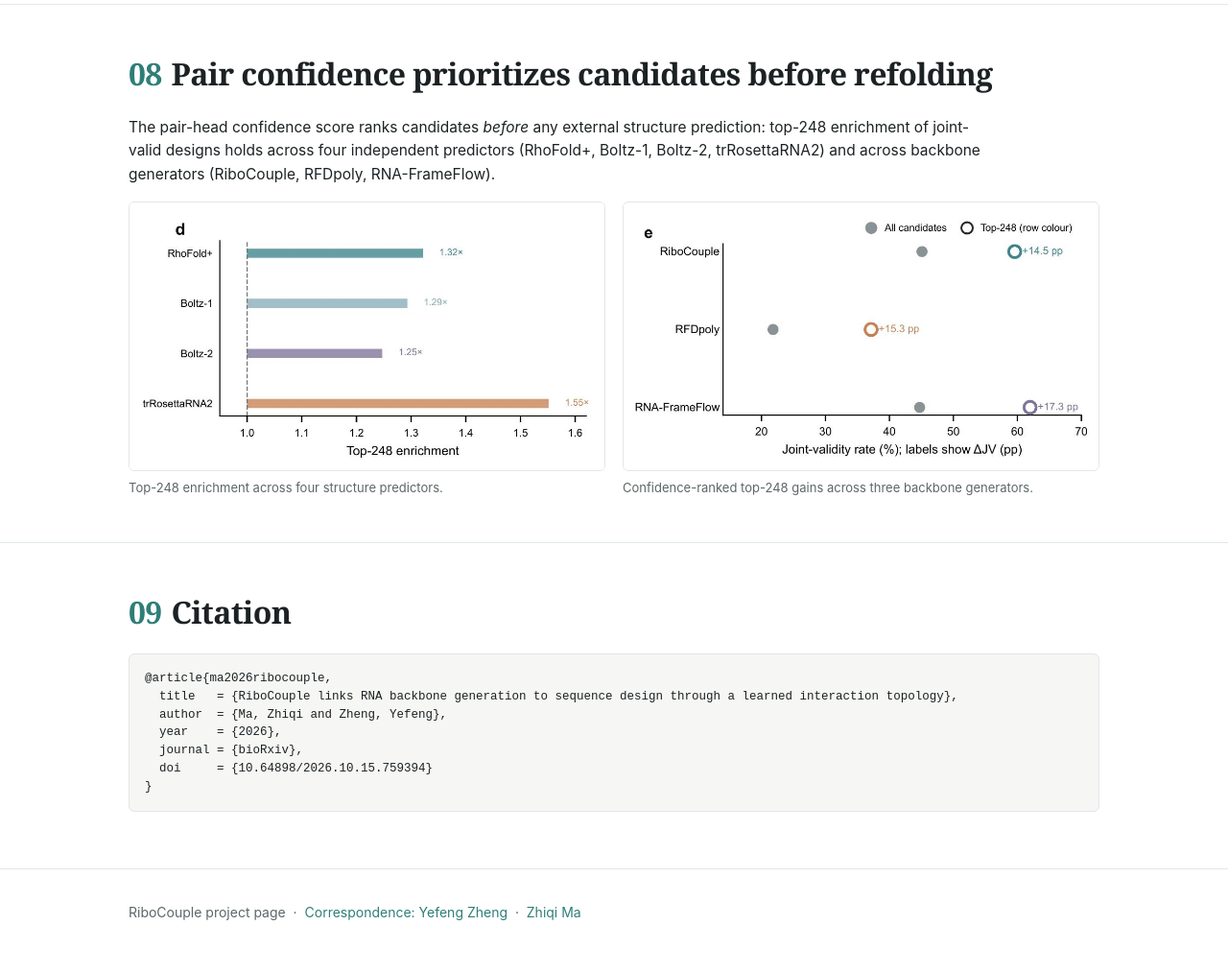
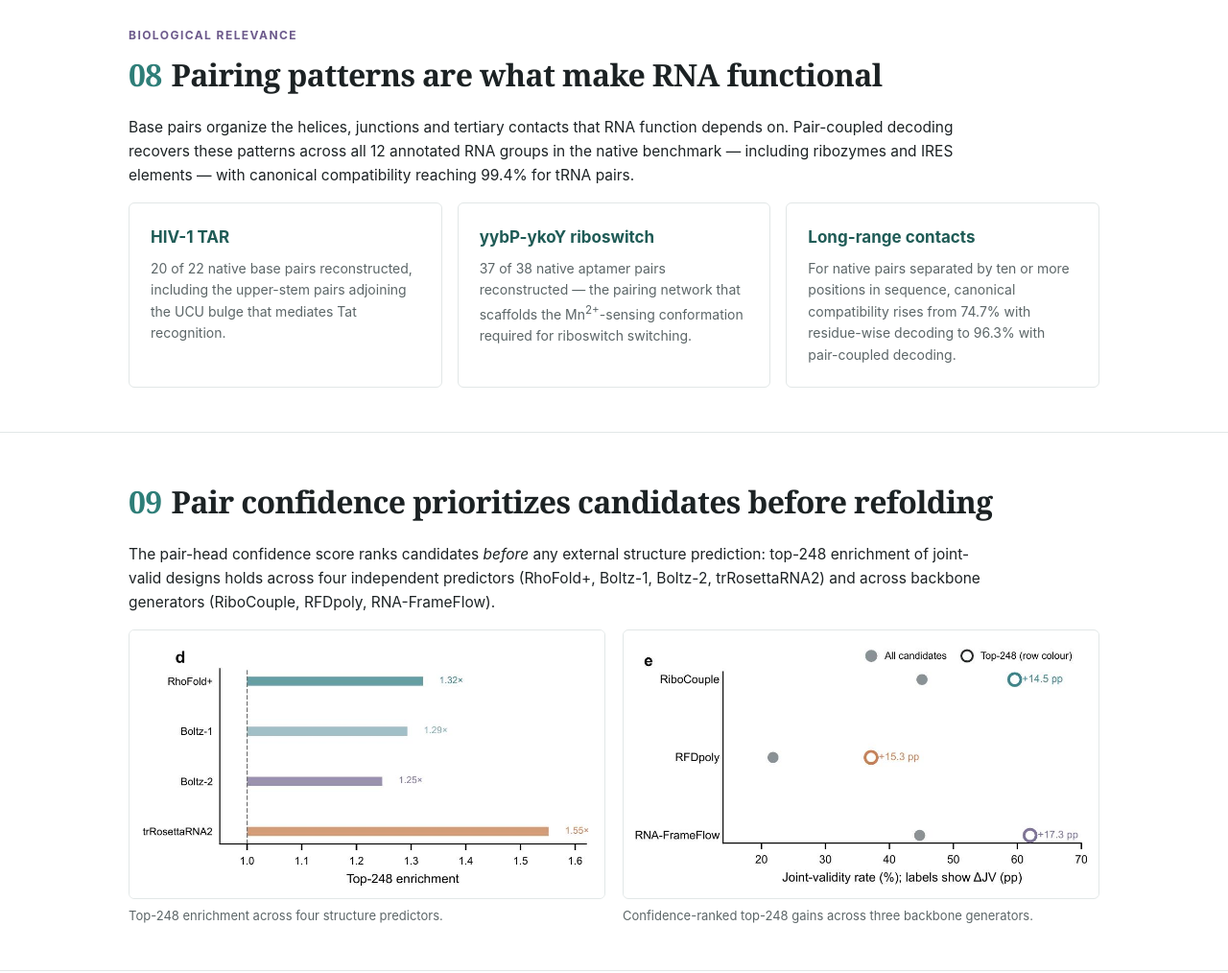
Before and after one commit to Jakkiabc/Jakkiabc.github.io, a plain HTML site: page RiboCouple/index.html in a window 1280 px wide. Shown: the part 6060-7074 px from the top of the page at 96% size. Drawn offline with Linux system fonts and the light colour scheme.

Commit message:
Project page: add biological relevance section (TAR, yybP-ykoY, long-range pairs)

```diff
--- a/RiboCouple/index.html
+++ b/RiboCouple/index.html
@@ -126,7 +126,7 @@ footer{padding:34px 0 60px;color:var(--muted);font-size:14px;border-top:1px soli
 
 <section class="result"><div class="wrap">
 <h2><span class="no">07</span>Pair-coupled decoding on native RNA backbones</h2>
-<p class="lead">On a temporally held-out benchmark of 94 experimentally determined RNA backbones, pair-coupled decoding roughly doubles predicted secondary-structure agreement (MCC 0.266 &rarr; 0.546; canonical base-pair F1 0.267 &rarr; 0.541) at a small cost in native sequence recovery (43.5% &rarr; 41.6%), with BP-F1 comparable to single-output gRNAde top-1. For native pairs separated by ten or more positions, pair-class realization rises from 74.7% to 96.3%.</p>
+<p class="lead">On a temporally held-out benchmark of 94 experimentally determined RNA backbones, pair-coupled decoding roughly doubles predicted secondary-structure agreement (MCC 0.266 &rarr; 0.546; canonical base-pair F1 0.267 &rarr; 0.541) at a small cost in native sequence recovery (43.5% &rarr; 41.6%), with BP-F1 comparable to single-output gRNAde top-1.</p>
 <div class="figrow wide-narrow">
 <figure><img src="images/fig5_ef_cases.jpg" alt="Case studies on HIV-1 TAR and the yybP-ykoY riboswitch: pair-coupled decoding recovers native base pairs (teal) while topology-free decoding misses them."><figcaption>Case studies: pair-coupled decoding recovers native pairing patterns in HIV-1 TAR (20/22 pairs) and the yybP-ykoY riboswitch (37/38); topology-free decoding recovers none.</figcaption></figure>
 <figure><img src="images/6887c30396f8112101ac7cc602a4b20d4b4ee69cf55b1dbc11a7e12654986302.jpg" alt="Dot plots of sequence recovery, 2D MCC and BP-F1 across inverse-folding methods on 94 native backbones; RiboCouple pair-coupled leads on MCC and BP-F1."><figcaption>Recovery, 2D MCC and BP-F1 across methods on 94 native backbones.</figcaption></figure>
@@ -134,7 +134,18 @@ footer{padding:34px 0 60px;color:var(--muted);font-size:14px;border-top:1px soli
 </div></section>
 
 <section class="result"><div class="wrap">
-<h2><span class="no">08</span>Pair confidence prioritizes candidates before refolding</h2>
+<div class="kicker">Biological relevance</div>
+<h2><span class="no">08</span>Pairing patterns are what make RNA functional</h2>
+<p class="lead">Base pairs organize the helices, junctions and tertiary contacts that RNA function depends on. Pair-coupled decoding recovers these patterns across all 12 annotated RNA groups in the native benchmark — including ribozymes and IRES elements — with canonical compatibility reaching 99.4% for tRNA pairs.</p>
+<div class="cards">
+<div class="card"><h3>HIV-1 TAR</h3><p>20 of 22 native base pairs reconstructed, including the upper-stem pairs adjoining the UCU bulge that mediates Tat recognition.</p></div>
+<div class="card"><h3>yybP-ykoY riboswitch</h3><p>37 of 38 native aptamer pairs reconstructed — the pairing network that scaffolds the Mn<sup>2+</sup>-sensing conformation required for riboswitch switching.</p></div>
+<div class="card"><h3>Long-range contacts</h3><p>For native pairs separated by ten or more positions in sequence, canonical compatibility rises from 74.7% with residue-wise decoding to 96.3% with pair-coupled decoding.</p></div>
+</div>
+</div></section>
+
+<section class="result"><div class="wrap">
+<h2><span class="no">09</span>Pair confidence prioritizes candidates before refolding</h2>
 <p class="lead">The pair-head confidence score ranks candidates <em>before</em> any external structure prediction: top-248 enrichment of joint-valid designs holds across four independent predictors (RhoFold+, Boltz-1, Boltz-2, trRosettaRNA2) and across backbone generators (RiboCouple, RFDpoly, RNA-FrameFlow).</p>
 <div class="figrow c2">
 <figure><img src="images/316534c4672958ed0ed132e72b8ad23d8aa2e8e28f5852fb9ecf37f7d793d478.jpg" alt="Top-248 enrichment across four structure predictors: RhoFold+ 1.32x, Boltz-1 1.29x, Boltz-2 1.25x, trRosettaRNA2 1.55x."><figcaption>Top-248 enrichment across four structure predictors.</figcaption></figure>
@@ -143,7 +154,7 @@ footer{padding:34px 0 60px;color:var(--muted);font-size:14px;border-top:1px soli
 </div></section>
 
 <section><div class="wrap">
-<h2><span class="no">09</span>Citation</h2>
+<h2><span class="no">10</span>Citation</h2>
 <pre>@article{ma2026ribocouple,
   title   = {RiboCouple links RNA backbone generation to sequence design through a learned interaction topology},
   author  = {Ma, Zhiqi and Zheng, Yefeng},
```
